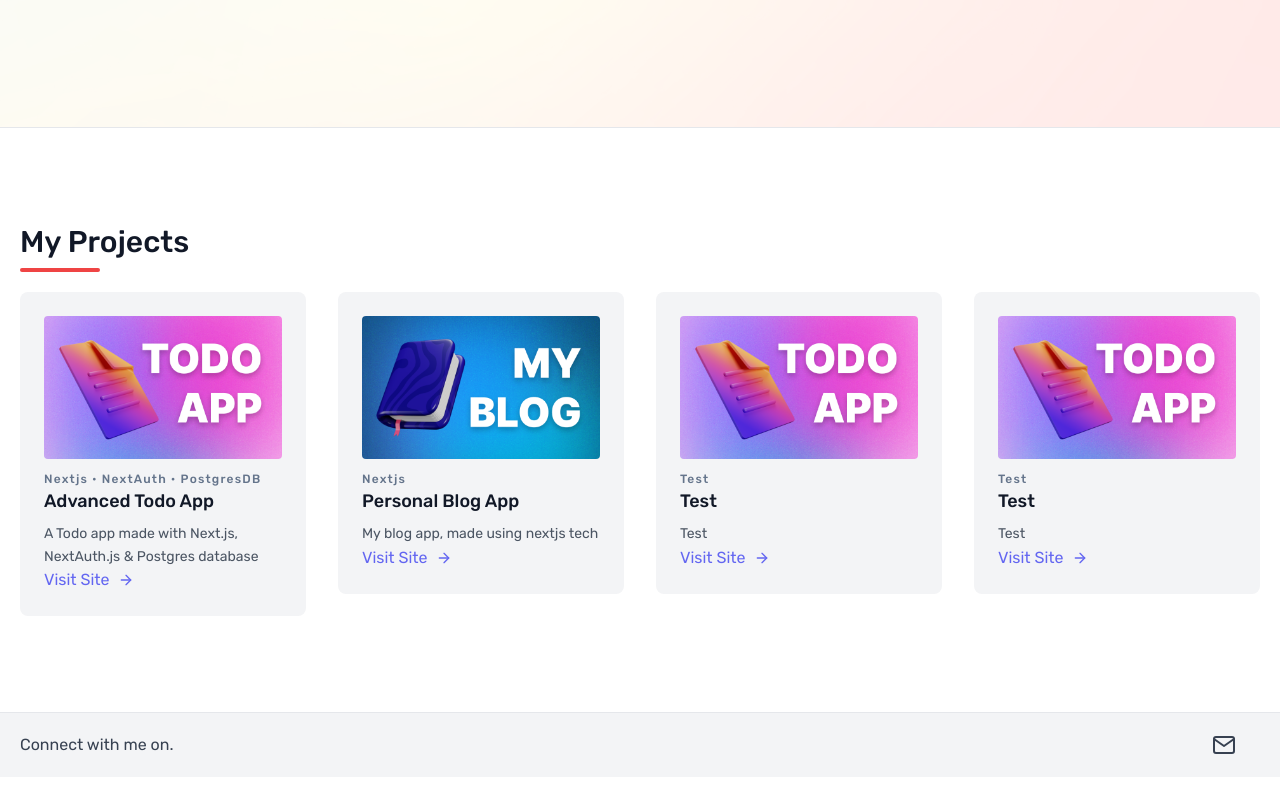
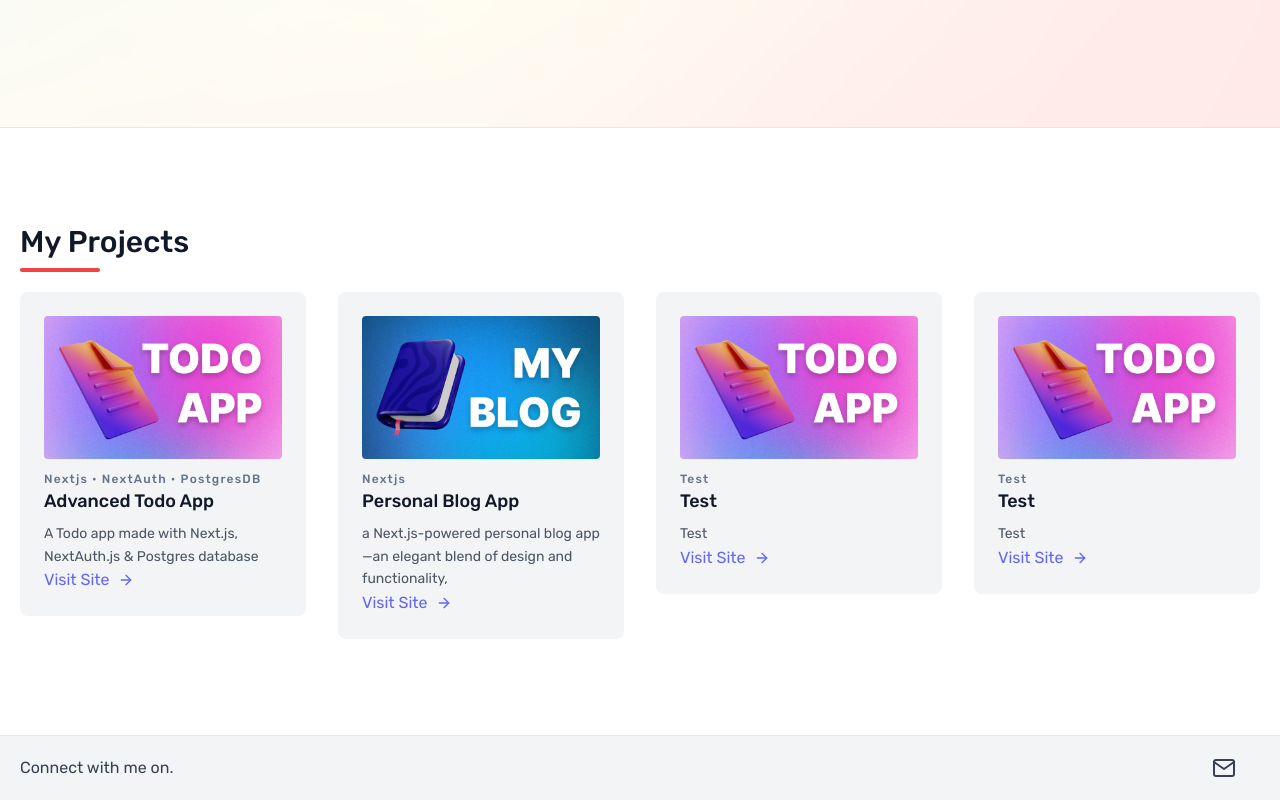
Before and after one commit to devloves/portfolio, a Next.js app: page / in a window 1280 px wide. Shown: the part 699-1499 px from the top of the page. Before the commit the page ends 1476 px from the top, so only its background shows below. Built offline with nearby package versions, Linux system fonts and the light colour scheme.

Commit message:
Update project.js

```diff
--- a/pages/components/project.js
+++ b/pages/components/project.js
@@ -28,7 +28,7 @@ export default function Project() {
             <ProjectItem
               subline={"Nextjs"}
               name={"Personal Blog App"}
-              desc={"My blog app, made using nextjs tech"}
+              desc={"a Next.js-powered personal blog app—an elegant blend of design and functionality,"}
               img={"/blog.png"}
               link={"https://github.com/devloves/my-blog-react-next.js"}
             />
```
